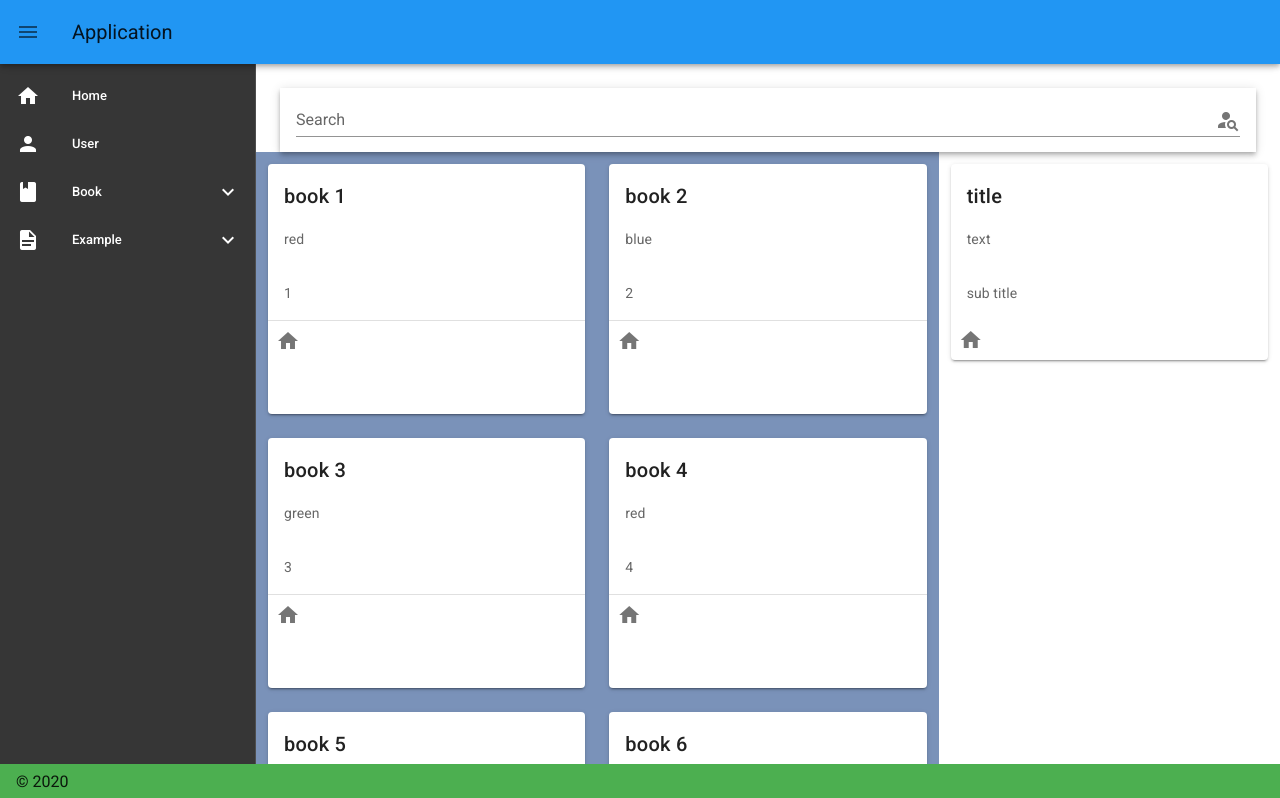
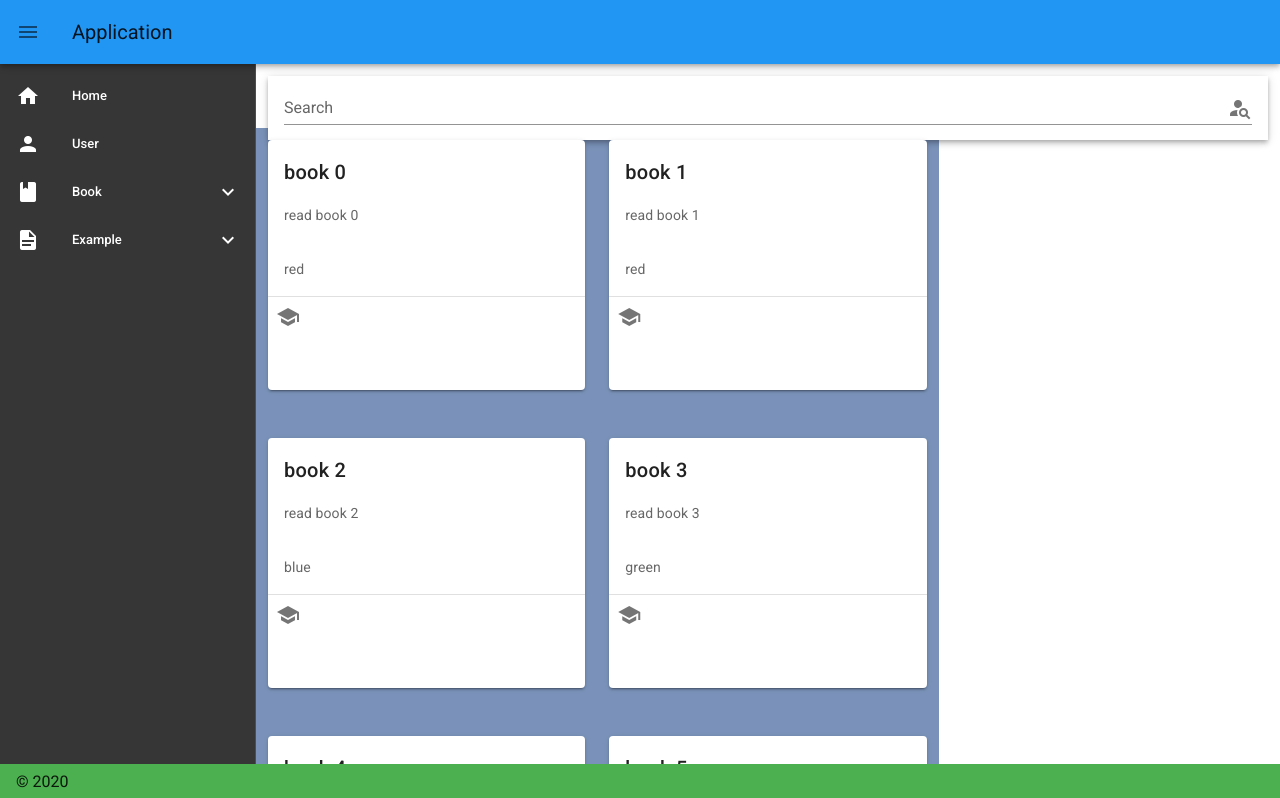
Before and after one commit to tuanvuPresent/vuejs, a Vue app: page /book/comic in a window 1280 px wide. Shown: the top 798 px of the page. Built offline with nearby package versions, Linux system fonts and the light colour scheme.

Commit message:
add grid componet

```diff
--- a/src/views/ComicsBook.vue
+++ b/src/views/ComicsBook.vue
@@ -1,6 +1,5 @@
 <template>
-    <div>
-        <v-col>
+    <v-layout column>
         <v-toolbar style="color: #d4f0ff">
             <v-text-field
                     v-model="search"
@@ -10,30 +9,31 @@
                     color="" append-icon="mdi-account-search">
             </v-text-field>
         </v-toolbar>
-        </v-col>
-        <v-row>
-            <v-col style="background: #7a92b9" :sm="8" v-model="items">
-                <v-row gutters v-for="row in 4" :key="row">
-                    <v-col v-for="col in 2" :key="col">
-                        <v-card @click="click((row-1)*2+col)" height="250">
+        <v-layout row>
+            <v-col :sm="8" style="background: #7a92b9" v-model="items" v-for="(item,i) in items" :key="item.id">
+                <template>
+                    <v-row gutters v-if="item.id %2 === 0">
+                        <v-col v-for="col in [0,1]" :key="col">
+                            <v-card @click="click(items[i+col])" height="250" v-if="items[i+col]">
                                 <v-card-title>
-                                {{items[(row-1)*2+col-1].title}}
+                                    {{items[i+col].title}}
                                 </v-card-title>
                                 <v-card-text>
-                                {{items[(row-1)*2+col-1].color}}
+                                    {{items[i+col].text}}
                                 </v-card-text>
                                 <v-card-subtitle>
-                                {{items[(row-1)*2+col-1].id}}
+                                    {{items[i+col].color}}
                                 </v-card-subtitle>
                                 <v-divider></v-divider>
                                 <v-card-actions>
-                                <v-icon>mdi-home</v-icon>
+                                    <v-icon>mdi-school</v-icon>
                                 </v-card-actions>
                             </v-card>
                         </v-col>
                     </v-row>
+                </template>
             </v-col>
-            <v-col :sm="4">
+            <v-col :sm="4" style="background: #03b9ad">
                 <v-card>
                     <v-card-title>
                         title
@@ -49,8 +49,8 @@
                     </v-card-actions>
                 </v-card>
             </v-col>
-        </v-row>
-    </div>
+        </v-layout>
+    </v-layout>
 </template>
 
 <script>
@@ -60,19 +60,25 @@
             return {
                 search: '',
                 items: [
-                    {id: 1, title: 'book 1', color: 'red'},
-                    {id: 2, title: 'book 2', color: 'blue'},
-                    {id: 3, title: 'book 3', color: 'green'},
-                    {id: 4, title: 'book 4', color: 'red'},
-                    {id: 5, title: 'book 5', color: 'blue'},
-                    {id: 6, title: 'book 6', color: 'green'},
-                    {id: 7, title: 'book 7', color: 'red'},
-                    {id: 8, title: 'book 8', color: 'blue'},
-                    {id: 9, title: 'book 9', color: 'green'},
+                    {id: 0, title: 'book 0', text: 'read book 0', color: 'red'},
+                    {id: 1, title: 'book 1', text: 'read book 1', color: 'red'},
+                    {id: 2, title: 'book 2', text: 'read book 2', color: 'blue'},
+                    {id: 3, title: 'book 3', text: 'read book 3', color: 'green'},
+                    {id: 4, title: 'book 4', text: 'read book 4', color: 'red'},
+                    {id: 5, title: 'book 5', text: 'read book 5', color: 'blue'},
+                    {id: 6, title: 'book 6', text: 'read book 6', color: 'green'},
+                    {id: 7, title: 'book 7', text: 'read book 7', color: 'red'},
+                    {id: 8, title: 'book 8', text: 'read book 8', color: 'blue'},
+                    {id: 9, title: 'book 9', text: 'read book 9', color: 'green'},
+                    {id: 10, title: 'book 10', text: 'read book 10', color: 'green'},
                 ]
             }
         },
-        methods: {}
+        methods: {
+            click(item) {
+                alert(item.title)
+            }
+        }
     }
 </script>
 
```
Lines whose indentation alone changed are shown as unchanged.
